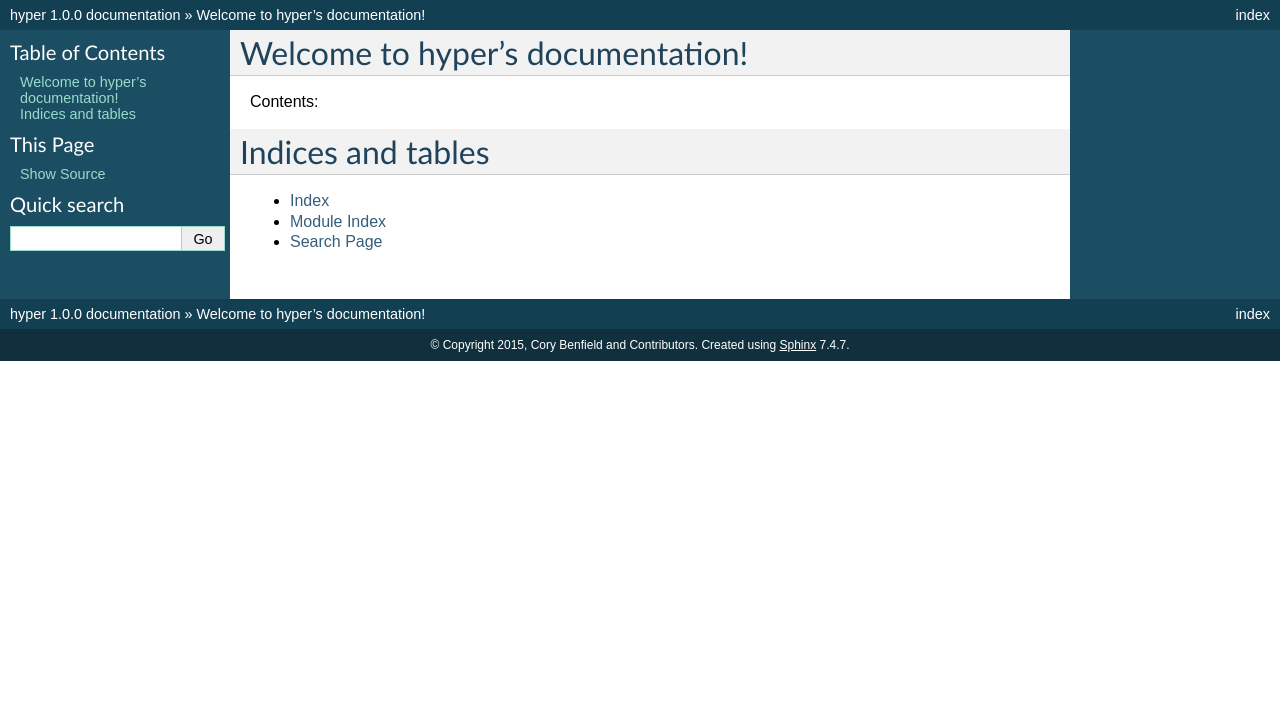
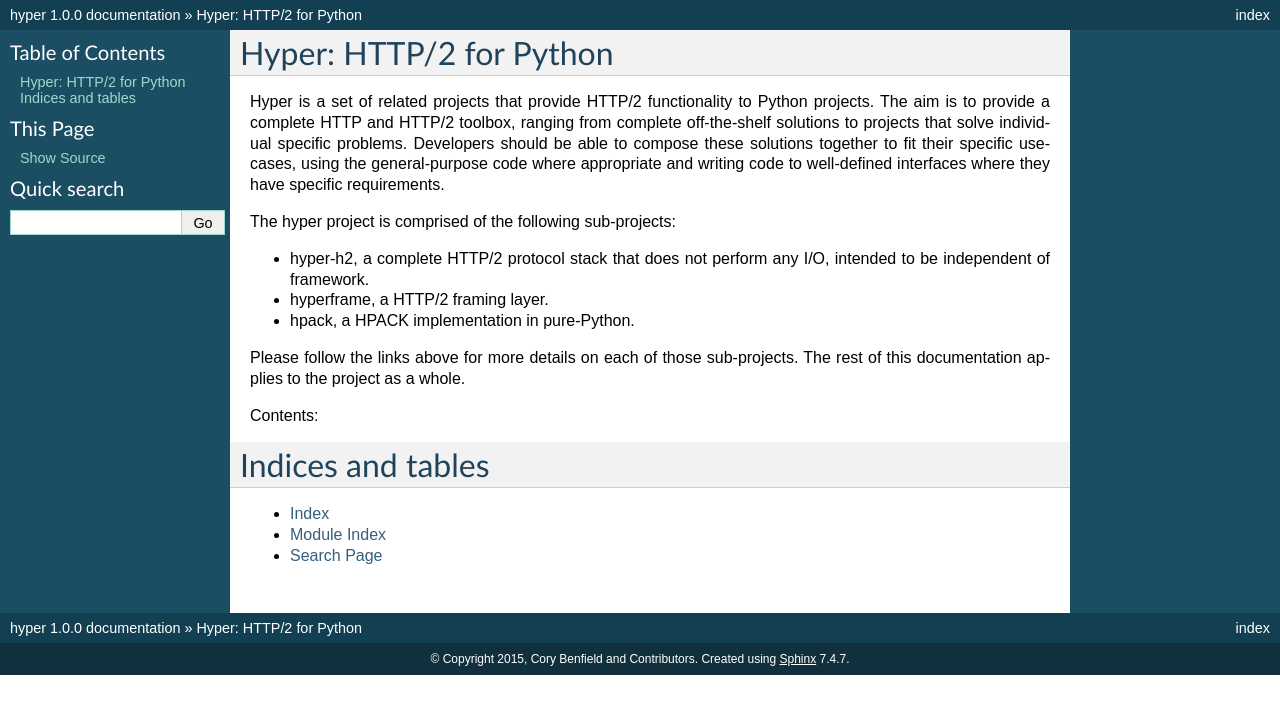
Before and after one commit to python-hyper/documentation, a Sphinx documentation site: the page built from source/index.rst, in a window 1280 px wide. Shown: the top 714 px of the page. Built offline with Sphinx 7.4.7, drawn with Linux system fonts in a browser that asks for light colours.

Commit message:
Basic front page.

```diff
--- a/source/index.rst
+++ b/source/index.rst
@@ -1,10 +1,23 @@
-.. hyper documentation master file, created by
-   sphinx-quickstart on Thu Oct  1 14:31:30 2015.
-   You can adapt this file completely to your liking, but it should at least
-   contain the root `toctree` directive.
+Hyper: HTTP/2 for Python
+========================
 
-Welcome to hyper's documentation!
-=================================
+Hyper is a set of related projects that provide HTTP/2 functionality to Python
+projects. The aim is to provide a complete HTTP and HTTP/2 toolbox, ranging
+from complete off-the-shelf solutions to projects that solve individual
+specific problems. Developers should be able to compose these solutions
+together to fit their specific use-cases, using the general-purpose code where
+appropriate and writing code to well-defined interfaces where they have
+specific requirements.
+
+The hyper project is comprised of the following sub-projects:
+
+- hyper-h2, a complete HTTP/2 protocol stack that does not perform any I/O,
+  intended to be independent of framework.
+- hyperframe, a HTTP/2 framing layer.
+- hpack, a HPACK implementation in pure-Python.
+
+Please follow the links above for more details on each of those sub-projects.
+The rest of this documentation applies to the project as a whole.
 
 Contents:
 
```
